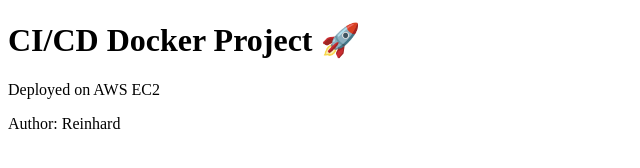
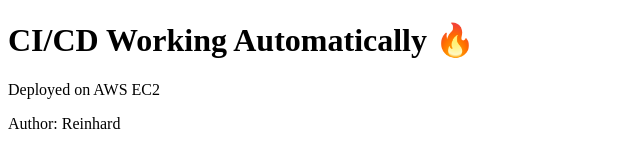
Before and after one commit to Reinhard2002/docker_aws_devops_project, a plain HTML site: page index.html in a window 1280 px wide. Shown: the whole page, without its empty margins (0-640 px from the left). Drawn offline with Linux system fonts and the light colour scheme.

Commit message:
Update index.html

```diff
--- a/index.html
+++ b/index.html
@@ -5,7 +5,7 @@
 <title>DevOps Project</title>
 </head>
 <body>
-<h1>CI/CD Docker Project 🚀</h1>
+<h1>CI/CD Working Automatically 🔥 </h1>
 <p>Deployed on AWS EC2</p>
 <p>Author: Reinhard</p>
 </body>
```
